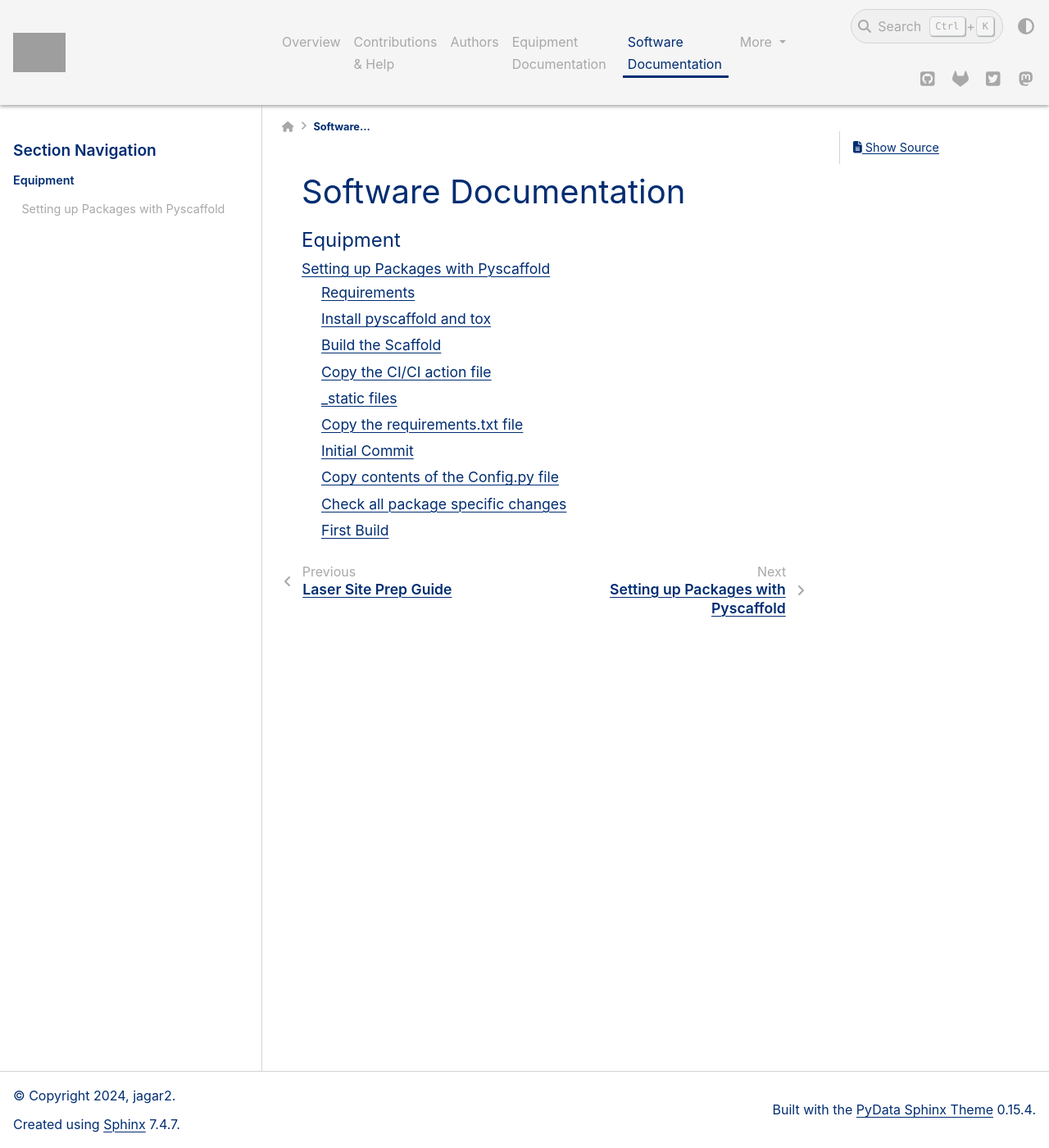
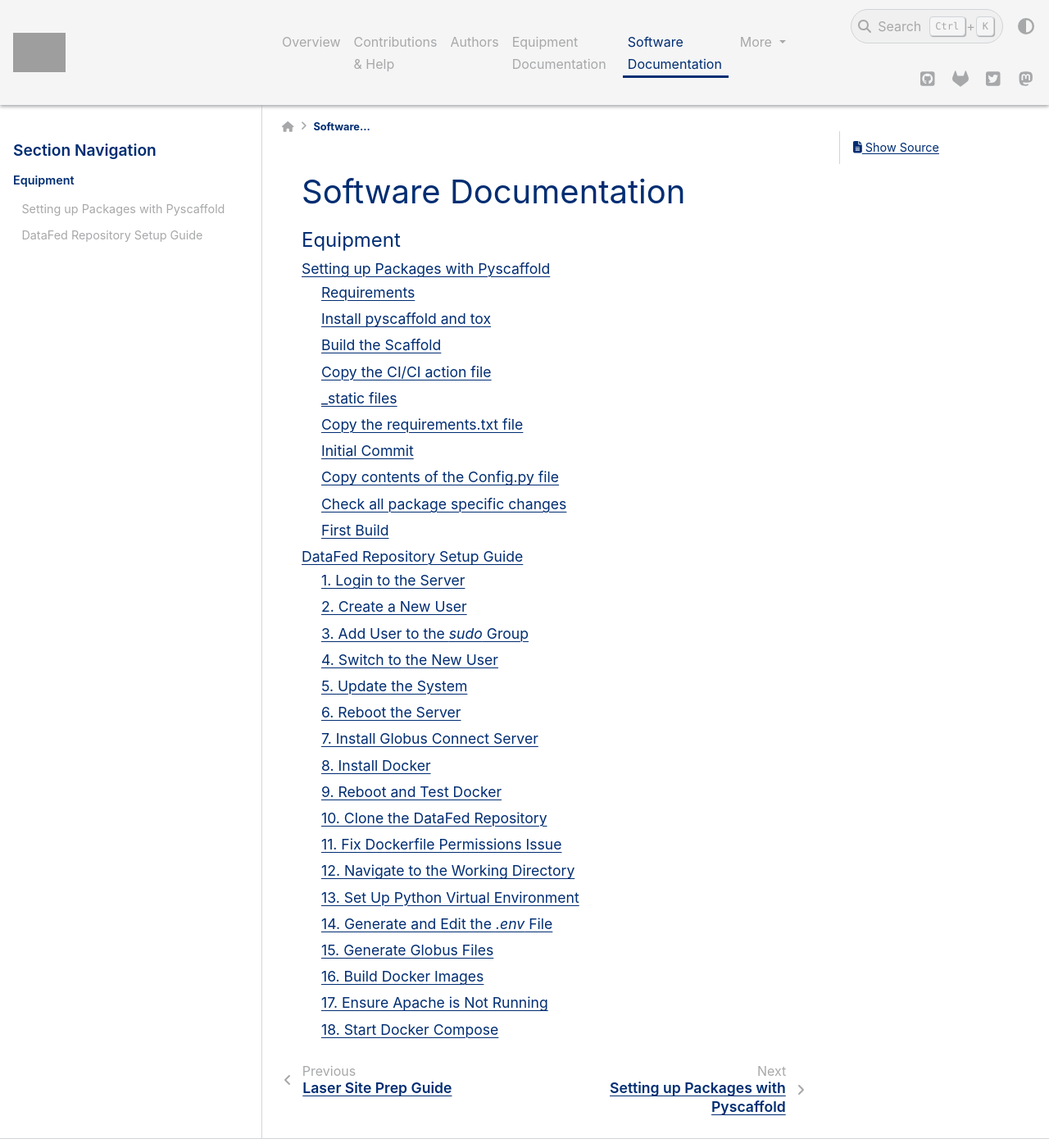
Before and after one commit to m3-learning/M3-Learning-Docs, a Sphinx documentation site: the page built from docs/software.rst, in a window 1280 px wide and 1400 px high. Shown: the whole window at 82% size. Built offline with Sphinx 7.4.7 and the PyData theme 0.15.4, drawn with Linux system fonts in a browser that asks for light colours; grey boxes are pictures that could not be loaded.

Commit message:
#push datafed repo setup

````diff
--- a/SOFTWARE.rst
+++ b/SOFTWARE.rst
@@ -6,3 +6,4 @@ Software Documentation
    :caption: Equipment
 
    software/scaffold
+   software/datafed_repository_setup
--- a/docs/conf.py
+++ b/docs/conf.py
@@ -73,7 +73,9 @@ extensions = [
     "sphinx.ext.mathjax",
     "sphinx.ext.napoleon",
     'myst_parser',
-    'sphinxcontrib.pdfembed'
+    'sphinxcontrib.pdfembed',
+    'sphinx_git',
+    'sphinxcontrib.versioning',
 ]
 
 # Add any paths that contain templates here, relative to this directory.
--- a/docs/requirements.txt
+++ b/docs/requirements.txt
@@ -6,3 +6,5 @@ sphinx>=3.2.1
 pydata-sphinx-theme
 myst-parser
 git+https://github.com/SuperKogito/sphinxcontrib-pdfembed.git
+sphinx-git
+sphinxcontrib-versioning
--- /dev/null
+++ b/docs/software/datafed_repository_setup.rst
@@ -0,0 +1,260 @@
+DataFed Repository Setup Guide
+=====================
+
+
+*Last updated by Theo Beers, 2024-08-26, 20:00 EDT*
+
+1. Login to the Server
+----------------------
+
+- Start the server.
+- SSH into the server:
+
+  ```bash
+  ssh root@<server-ip>
+  ```
+
+2. Create a New User
+--------------------
+
+- Add a new user:
+
+  ```bash
+  adduser <username>
+  ```
+
+  - Set the password when prompted.
+
+3. Add User to the `sudo` Group
+-------------------------------
+
+- Grant the user sudo privileges:
+
+  ```bash
+  usermod -aG sudo <username>
+  ```
+
+4. Switch to the New User
+-------------------------
+
+- Switch to the newly created user:
+
+  ```bash
+  su - <username>
+  ```
+
+5. Update the System
+--------------------
+
+- Update package information and upgrade the system:
+
+  ```bash
+  sudo apt update
+  sudo apt install python3-venv  # Required for later steps
+  sudo apt upgrade
+  ```
+
+6. Reboot the Server
+--------------------
+
+- Reboot the server and re-enter:
+
+  ```bash
+  sudo reboot
+  ```
+
+  After reboot, SSH in again and switch to the user:
+
+  ```bash
+  ssh root@<server-ip>
+  su - <username>
+  ```
+
+7. Install Globus Connect Server
+--------------------------------
+
+- Download and install the Globus Connect Server:
+
+  ```bash
+  curl -LOs https://downloads.globus.org/globus-connect-server/stable/installers/repo/deb/globus-repo_latest_all.deb
+  sudo dpkg -i globus-repo_latest_all.deb
+  sudo apt-key add /usr/share/globus-repo/RPM-GPG-KEY-Globus
+  sudo apt update
+  sudo apt install globus-connect-server54
+  ```
+
+8. Install Docker
+-----------------
+
+- Install Docker prerequisites:
+
+  ```bash
+  sudo apt install ca-certificates curl
+  sudo install -m 0755 -d /etc/apt/keyrings
+  sudo curl -fsSL https://download.docker.com/linux/ubuntu/gpg -o /etc/apt/keyrings/docker.asc
+  sudo chmod a+r /etc/apt/keyrings/docker.asc
+  ```
+
+- Set up the Docker repository:
+
+  ```bash
+  echo \
+  "deb [arch=$(dpkg --print-architecture) signed-by=/etc/apt/keyrings/docker.asc] https://download.docker.com/linux/ubuntu \
+  $(. /etc/os-release && echo "$VERSION_CODENAME") stable" | \
+  sudo tee /etc/apt/sources.list.d/docker.list > /dev/null
+  ```
+
+- Install Docker:
+
+  ```bash
+  sudo apt update
+  sudo apt install docker-ce docker-ce-cli containerd.io docker-buildx-plugin docker-compose-plugin
+  ```
+
+- Add the user to the `docker` group:
+
+  ```bash
+  sudo usermod -aG docker <username>
+  ```
+
+9. Reboot and Test Docker
+-------------------------
+
+- Reboot the server and re-enter:
+
+  ```bash
+  sudo reboot
+  ssh root@<server-ip>
+  su - <username>
+  sudo apt update
+  sudo apt upgrade
+  ```
+
+- Test Docker:
+
+  ```bash
+  docker run hello-world
+  ```
+
+10. Clone the DataFed Repository
+--------------------------------
+
+- Clone the DataFed repository:
+
+  ```bash
+  git clone https://github.com/ORNL/DataFed.git
+  cd DataFed
+  git checkout release_June_2024
+  git submodule update --init --recursive
+  ```
+
+11. Fix Dockerfile Permissions Issue
+------------------------------------
+
+- Fix permissions in the Dockerfile:
+
+  ```bash
+  sed -i '/WORKDIR/a RUN chmod o+w ${DATAFED_INSTALL_PATH}/authz' repository/docker/Dockerfile.gcs
+  ```
+
+12. Navigate to the Working Directory
+-------------------------------------
+
+- Navigate to the `compose/repo` directory:
+
+  ```bash
+  cd compose/repo
+  ```
+
+  All subsequent steps assume you remain in ``DataFed/compose/repo``.
+
+13. Set Up Python Virtual Environment
+-------------------------------------
+
+- Set up a Python virtual environment:
+
+  ```bash
+  python3 -m venv .venv
+  source .venv/bin/activate
+  pip install globus-sdk
+  ```
+
+14. Generate and Edit the `.env` File
+-------------------------------------
+
+- Generate the `.env` file:
+
+  ```bash
+  ./generate_env.sh
+  ```
+
+- Edit the `.env` file with the appropriate values:
+
+  ```bash
+  DATAFED_GLOBUS_SUBSCRIPTION=<id>
+  DATAFED_DOMAIN=datafed.ornl.gov
+  DATAFED_GCS_IP=<server-ip>
+  DATAFED_REPO_DOMAIN=<server-ip>
+  ```
+
+15. Generate Globus Files
+-------------------------
+
+- Generate Globus configuration files:
+
+  ```bash
+  ./generate_globus_files.sh
+  ```
+
+  Follow the provided link, retrieve the authorization code, and paste it when prompted.
+
+16. Build Docker Images
+-----------------------
+
+- Build the repository Docker images:
+
+  ```bash
+  ./build_repo_images_for_compose.sh
+  ```
+
+  This process may take at least 15 minutes.
+
+17. Ensure Apache is Not Running
+-------------------------------
+
+- Check if Apache is running:
+
+  ```bash
+  sudo apt install net-tools
+  sudo netstat -tlupn | grep ':80'
+  ```
+
+- If Apache is running, stop the service:
+
+  ```bash
+  sudo systemctl stop apache2
+  ```
+
+  Double-check the status to ensure it is stopped:
+
+  ```bash
+  sudo netstat -tlupn | grep ':80'
+  sudo systemctl status apache2
+  ```
+
+18. Start Docker Compose
+------------------------
+
+- Unset environment variables (optional, but may be necessary):
+
+  ```bash
+  source ./unset_env.sh
+  ```
+
+- Start the Docker Compose setup:
+
+  ```bash
+  docker compose -f ./compose.yml up
+  ```
+
+  With the permission issue fixed, it should now work as expected.
````
Also changed, not shown: docs/software/test.md (added).
